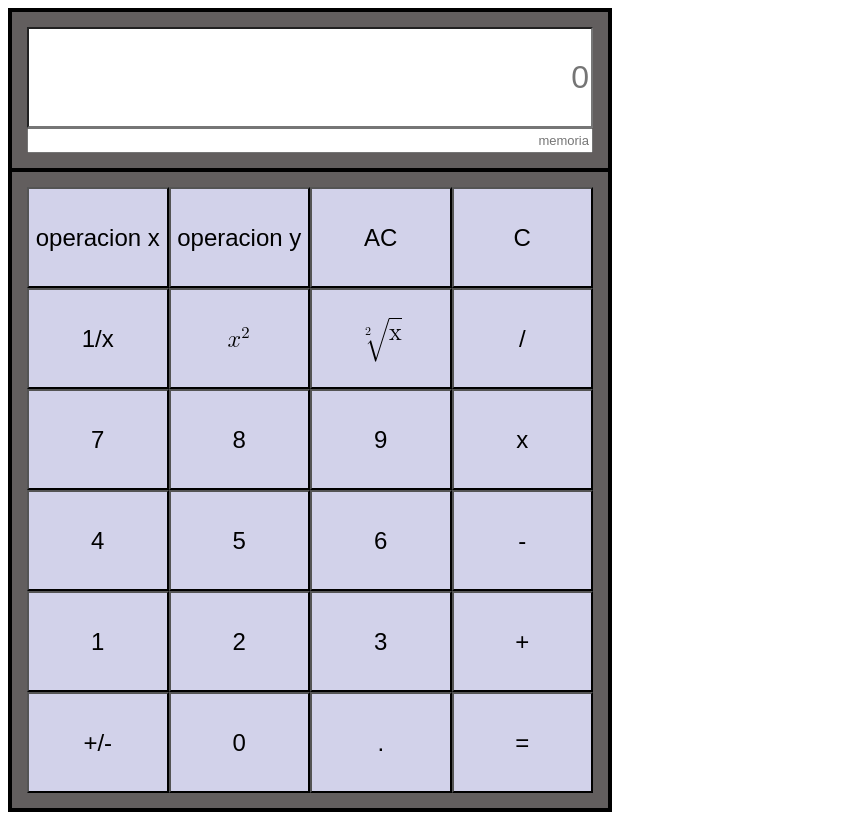
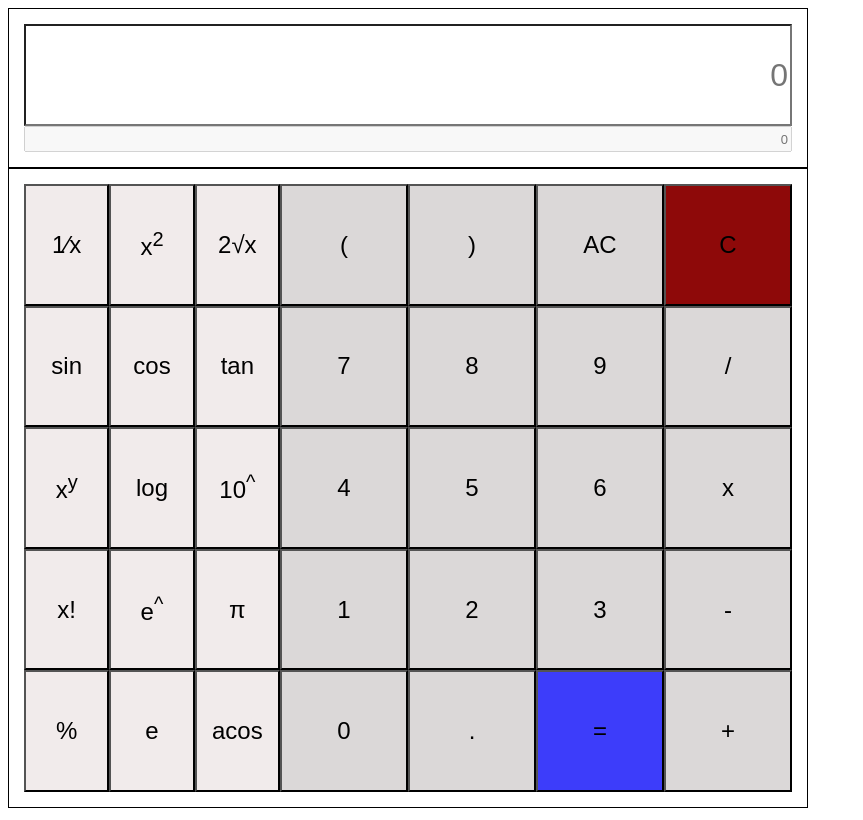
Before and after one commit to FSD0224STR/calculadora-js-yirka71, a plain HTML site: page index.html in a window 1280 px wide. Shown: the whole page, without its empty margins (0-863 px from the left). Drawn offline with nearby package versions, Linux system fonts and the light colour scheme.

Commit message:
calculadorajs-yirka71 para calificar

```diff
--- a/calculadora.css
+++ b/calculadora.css
@@ -1,19 +1,16 @@
 #principal {
-  border: 2px solid black;
   height: 800px;
-  width: 600px;
+  width: 800px;
   display: grid;
   grid-template-columns: 1fr;
   grid-template-rows: 1fr 4fr;
 }
 button {
-  background-color: grey;
   font-size: x-large;
 }
 
 .secciones {
-  background-color: rgb(98, 94, 94);
-  border: 2px solid black;
+  border: 1px solid black;
   padding: 15px;
 }
 
@@ -25,13 +22,22 @@ button {
 
 .botones {
   display: grid;
-  grid-template-columns: 1fr 1fr 1fr 1fr;
-  grid-template-rows: 1fr 1fr 1fr 1fr 1fr 1fr;
+  grid-template-columns: 1fr 2fr;
+  grid-template-rows: 1fr;
 }
 
-section > button {
-  background-color: rgb(210, 210, 234);
+#benormales {
+  display: grid;
+  grid-template-columns: 1fr 1fr 1fr 1fr;
+  grid-template-rows: 1fr 1fr 1fr 1fr 1fr;
 }
+
+#bespeciales {
+  display: grid;
+  grid-template-columns: 1fr 1fr 1fr;
+  grid-template-rows: 1fr 1fr 1fr 1fr 1fr;
+}
+
 .calculos > input {
   text-align: right;
 }
@@ -42,3 +48,11 @@ section > button {
 .calculos > input#memoria {
   font-size: small;
 }
+
+.botones > div#bespeciales > button {
+  background-color: rgb(241, 235, 235);
+}
+
+.botones > div#benormales > button {
+  background-color: rgb(219, 216, 216);
+}
--- a/index.html
+++ b/index.html
@@ -15,93 +15,60 @@
     <section id="principal">
       <section class="secciones calculos">
         <input id="entrada" placeholder="0" />
-        <input id="memoria" placeholder="memoria" readonly />
+        <input id="memoria" placeholder="0" readonly disabled />
+        <!-- La idea es que en la memoria de la calculadora se puedan ver el ultimo calculo, en proximas mejoras. -->
       </section>
       <section class="secciones botones">
-        <button>operacion x</button>
-        <button>operacion y</button>
-        <button onclick="limpiarentrada()">AC</button>
-        <button onclick="eliminarvalor()">C</button>
-
-        <button>1/x</button>
-        <button>
-          <math>
-            <msup>
-              <mi>x</mi>
-              <mn>2</mn>
-            </msup>
-          </math>
+        <div id="bespeciales">
+          <button onclick="insertarvalor('1/')">1&frasl;x</button>
+          <button onclick="insertarvalor('^2')">x<sup>2</sup></button>
+          <button onclick="insertarvalor('sqrt')">2&radic;x</button>
+          <button onclick="insertarvalor('sin')">sin</button>
+          <button onclick="insertarvalor('cos')">cos</button>
+          <button onclick="insertarvalor('tan')">tan</button>
+          <button onclick="insertarvalor('^')">x<sup>y</sup</button>
+          <button onclick="insertarvalor('log')">log</button>
+          <button onclick="insertarvalor('10^')">10<sup>^</button>
+            <button onclick="insertarvalor('!')">x!</button>
+            <button onclick="insertarvalor('e^')">e<sup>^</button>
+            <button onclick="insertarvalor(Math.PI)">&pi;</button>
+            <button onclick="insertarvalor('%')">%</button>
+            <button onclick="insertarvalor('e')">e</button>
+            <button onclick="insertarvalor('acos')">acos</button>
+        </div>
+        <div id="benormales">
+          <button onclick="insertarvalor('(')">(</button>
+          <button onclick="insertarvalor(')')">)</button>
+          <button onclick="limpiarmemoria()">AC</button>
+          <button
+            style="background-color: rgb(142, 9, 9)"
+            onclick="eliminarvalor()"
+          >
+            C
           </button>
-        <button>
-          <math>
-            <mroot>
-              <mn><mo></mo>x</mn>
-              <mn>2</mn>
-            </mroot>
-          </math>
-        </button>
-        <button>/</button>
-
           <button onclick="insertarvalor(7)">7</button>
           <button onclick="insertarvalor(8)">8</button>
           <button onclick="insertarvalor(9)">9</button>
-        <button onclick="insertarvalor('*')">x</button>
-
+          <button onclick="insertarvalor('/')">/</button>
           <button onclick="insertarvalor(4)">4</button>
           <button onclick="insertarvalor(5)">5</button>
           <button onclick="insertarvalor(6)">6</button>
-        <button onclick="insertarvalor('-')">-</button>
-
+          <button onclick="insertarvalor('*')">x</button>
           <button onclick="insertarvalor(1)">1</button>
           <button onclick="insertarvalor(2)">2</button>
           <button onclick="insertarvalor(3)">3</button>
-        <button onclick="insertarvalor('+')">+</button>
-
-        <button>+/-</button>
+          <button onclick="insertarvalor('-')">-</button>
           <button onclick="insertarvalor(0)">0</button>
           <button onclick="insertarvalor('.')">.</button>
-        <button onclick="calcular()">=</button>
+          <button
+            style="background-color: rgb(61, 61, 250)"
+            onclick="calcular()"
+          >
+            =
+          </button>
+          <button onclick="insertarvalor('+')">+</button>
+        </div>
       </section>
     </section>
   </body>
 </html>
-
-<!-- CE (Clear error):
-Elimina el número mostrado. Se utiliza para cuando se comete un error en el ingreso de datos pero sin eliminar todo el calculo que se encuentra realizando. -->
-
-<!-- MC (Memory Clear):
-Elimina cualquier número almacenado en memoria.
-
-Combinación de teclas: CTRL+L
-
-
-MR (Memory Recall):
-Recupera el número almacenado en memoria. El número permanece en memoria.
-Combinación de teclas: CTRL+R
-
-
-MS (Memory Storage):
-Almacena en memoria el número mostrado.
-Combinación de teclas: CTRL+M
-
-M+:
-Suma el número mostrado a otro número que se encuentre en memoria pero no muestra la suma de estos números.
-Combinación de teclas: CTRL+P
-
-
-
-M-:
-Resta el número mostrado a otro número que se encuentre en memoria pero no muestra la resta de estos números.
-Combinación de teclas: CTRL+Q
-CE (Clear error):
-Elimina el número mostrado. Se utiliza para cuando se comete un error en el ingreso de datos pero sin eliminar todo el calculo que se encuentra realizando.
-Combinación de teclas: SUPRIMIR
-C (Clear):
-Elimina todo el cálculo actual.
-Combinación de teclas: ESC
-
-
-
-Saludos!
-
-  -->
--- a/index.js
+++ b/index.js
@@ -1,29 +1,32 @@
 let entrada = document.getElementById('entrada')
 let problema_a_calcular = []
+//let memoria = document.getElementById('memoria')
 
 const insertarvalor = (valor) => {
-  // Se agrega un valor al elemento de input de la calculadora, se van agregando.
+  // Se van agregando elementos al input según se pulsan las teclas de la calculadora.
   entrada.value += valor
   //Se añaden esos nuevos valores a un array que contendran toda la operación final que se hará al presionar el botón de igual.
   problema_a_calcular.push(valor)
+
   entrada.focus()
 }
 
 const eliminarvalor = () => {
-  // Se elimina un valor
+  // Se elimina un digito del array que contiene toda la operación
   problema_a_calcular.pop()
+
+  //Tras eliminar ese digito se vuelve a insertar en el input los digitos que quedan en el array
   recargarentrada()
+}
+
+const recargarentrada = () => {
+  entrada.value = problema_a_calcular.join('')
   entrada.focus()
 }
 
-const recargarentrada = () => {
-  entrada.value = ''
-  entrada.value = problema_a_calcular.join('')
-}
-
-const limpiarentrada = () => {
-  entrada.value = ''
-  problema_a_calcular.values = []
+const limpiarmemoria = () => {
+  problema_a_calcular = []
+  entrada.value = problema_a_calcular
   entrada.focus()
 }
 
@@ -31,11 +34,11 @@ const calcular = () => {
   valores = problema_a_calcular.join('')
   let solucion = math.evaluate(valores)
   entrada.value = solucion
-  return entrada.value
+  problema_a_calcular = []
+  problema_a_calcular.push(solucion)
+  entrada.focus()
+  return solucion
 }
-
-console.log(math.evaluate(problema_a_calcular))
-/* console.log(math.evaluate(3 / 1)) */
 
 //Para limitar la entrada de caracteres no matematicos en nuestra calculadora, se deshabilita el input al presionar cualquier tecla del teclado. Esto es mejorable para poder usar el teclado, pero por ahora lo dejamos de esta forma.
 entrada.addEventListener('keydown', function (event) {
```
Also changed, not shown: imagenes/division.png (deleted), imagenes/eliminar.png (deleted), imagenes/prototipocalculadora.PNG (deleted), imagenes/scientific-calculator-1.png (deleted). Lines whose indentation alone changed are shown as unchanged.
